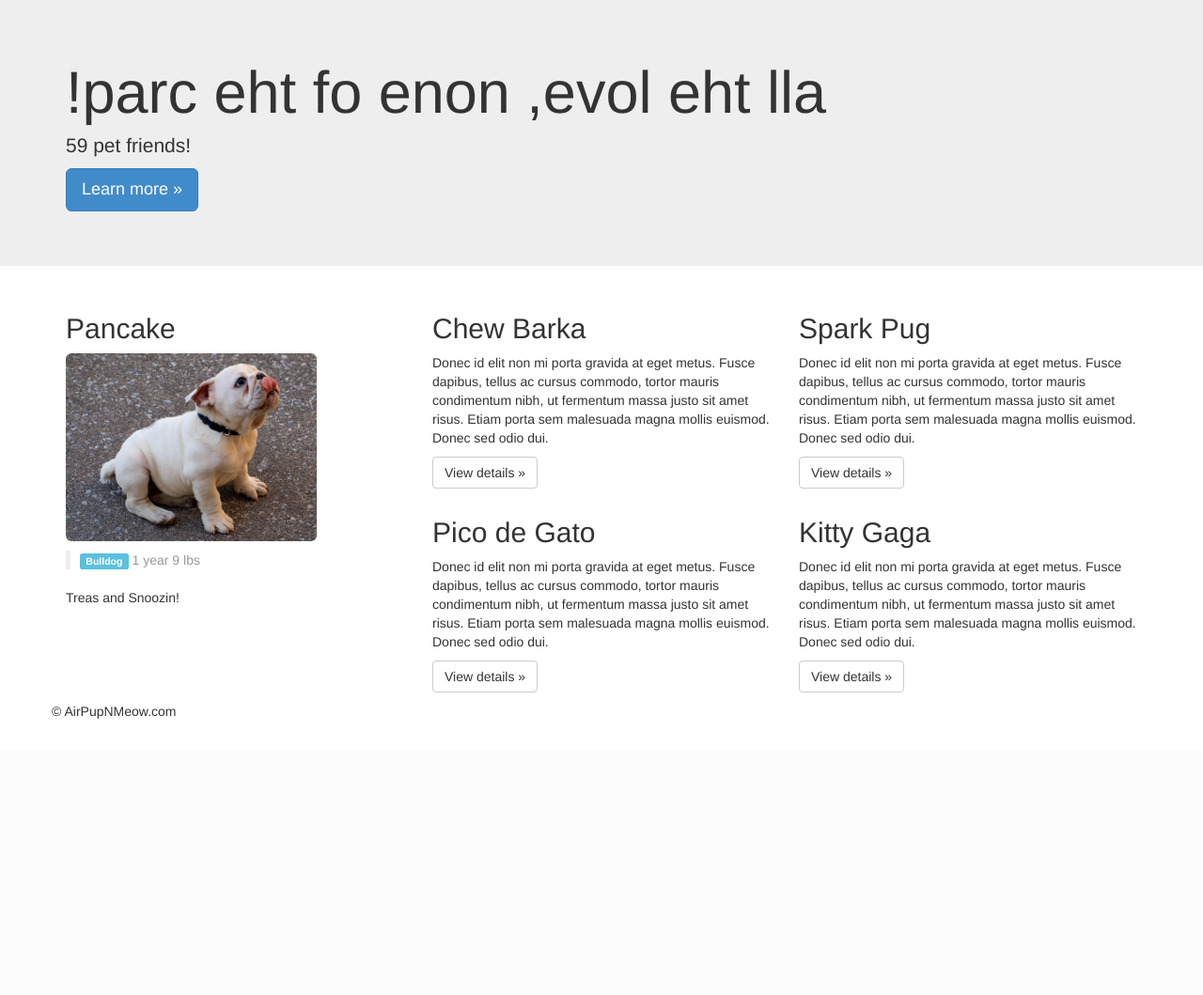
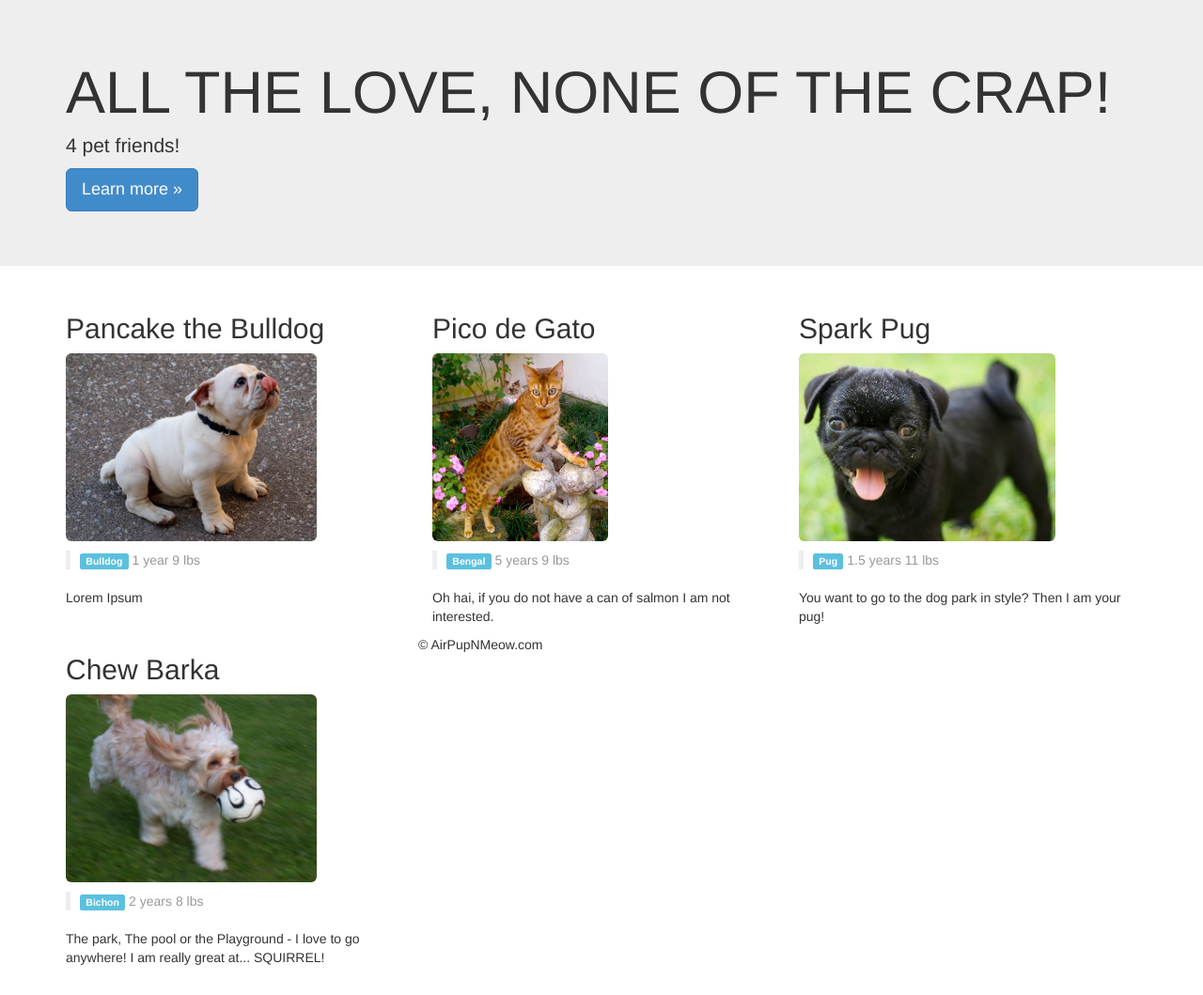
Before and after one commit to Protogenoi/SymfonyCasts_PHP_COURSE_ONE, a PHP site: page / in a window 1280 px wide. Shown: the part 51-1110 px from the top of the page at 94% size. Before the commit the page ends 816 px from the top, so only its background shows below. Run offline with PHP 8.4, Linux system fonts and the light colour scheme.

Commit message:
Completed Chapter 5: Arrays Level 3: We put Arrays in your Arrays!

```diff
--- a/index.php
+++ b/index.php
@@ -1,3 +1,47 @@
+<?php
+
+$pet1 = array(
+    'name' => 'Chew Barka',
+    'breed' => 'Bichon',
+    'age' => '2 years',
+    'weight' => 8,
+    'bio' => 'The park, The pool or the Playground - I love to go anywhere! I am really great at... SQUIRREL!',
+    'filename' => 'pet1.png'
+);
+
+$pet2 = array(
+    'name' => 'Spark Pug',
+    'breed' => 'Pug',
+    'age' => '1.5 years',
+    'weight' => 11,
+    'bio' => 'You want to go to the dog park in style? Then I am your pug!',
+    'filename' => 'pet2.png'
+);
+
+$pet3 = array(
+    'name' => 'Pico de Gato',
+    'breed' => 'Bengal',
+    'age' => '5 years',
+    'weight' => 9,
+    'bio' => 'Oh hai, if you do not have a can of salmon I am not interested.',
+    'filename' => 'pet3.png'
+);
+
+$pancake = array(
+    'name' => 'Pancake the Bulldog',
+    'age' => '1 year',
+    'weight' => 9,
+    'bio' => 'Lorem Ipsum',
+    'filename' => 'pancake.png'
+);
+$pancake['breed'] = 'Bulldog';
+
+$pets = [$pet1, $pet2, $pet3, $pancake];
+$pets = array_reverse($pets);
+
+$cleverWelcomeMessage = 'All the love, none of the crap!';
+$pupCount = count($pets);
+?>
 <!DOCTYPE html>
 <html lang="en">
 <head>
@@ -66,15 +110,7 @@
 <div class="jumbotron">
     <div class="container">
 
-
-            <?php
-
-            $cleverWelcomeMessage = 'All the love, none of the crap!';
-            $pupCount = rand(50, 100);
-
-            ?>
-
-            <h1><?php echo strrev(strtolower($cleverWelcomeMessage)); ?></h1>
+        <h1><?php echo strtoupper(strtolower($cleverWelcomeMessage)); ?></h1>
 
         <p><?php echo $pupCount; ?> pet friends!</p>
 
@@ -82,60 +118,26 @@
     </div>
 </div>
 
-    <?php
-
-    $pet1 = 'Chew Barka';
-    $pet2 = 'Spark Pug';
-    $pet3 = 'Pico de Gato';
-
-    $pancake = [
-        'name' => 'Pancake',
-        'age' => '1 year',
-        'weight' => 9,
-        'bio' => 'Treas and Snoozin!',
-        'filename' => 'pancake.png'
-    ];
-
-    $pancake['breed'] = 'Bulldog';
-
-    $pets = [$pet1, $pet2, $pet3];
-    $pets[] = 'Kitty Gaga';
-
-    ?>
-
 <div class="container">
     <div class="row">
+        <?php foreach ($pets as $cutepet) { ?>
             <div class="col-lg-4 pet-list-item">
-                <h2><?php echo $pancake['name']; ?></h2>
-                <img src="/images/<?php echo $pancake['filename']; ?>"
+                <h2><?php echo $cutepet['name']; ?></h2>
+                <img src="/images/<?php echo $cutepet['filename']; ?>"
                      class="img-rounded"/>
 
                 <blockquote class="pet-details">
-                    <span class="label label-info"><?php echo $pancake['breed']; ?></span>
-                    <?php echo $pancake['age']; ?>
-                    <?php echo $pancake['weight']; ?> lbs
+                    <span class="label label-info"><?php echo $cutepet['breed']; ?></span>
+                    <?php echo $cutepet['age']; ?>
+                    <?php echo $cutepet['weight']; ?> lbs
                 </blockquote>
 
                 <p>
-                    <?php echo $pancake['bio']; ?>
+                    <?php echo $cutepet['bio']; ?>
                 </p>
             </div>
 
-            <?php
-
-            foreach ($pets as $cutePet) {
-                echo '<div class="col-lg-4">';
-                echo '<h2>';
-                echo $cutePet;
-                echo '</h2>';
-                echo '<p>Donec id elit non mi porta gravida at eget metus. Fusce dapibus, tellus ac cursus commodo, tortor mauris
-                    condimentum nibh, ut fermentum massa justo sit amet risus. Etiam porta sem malesuada magna mollis
-                    euismod. Donec sed odio dui. </p>';
-                echo '<p><a class="btn btn-default" href="#">View details &raquo;</a></p>';
-                echo '</div>';
-            }
-            ?>
-
+        <?php } ?>
         <hr>
 
         <footer>
```
Lines whose indentation alone changed are shown as unchanged.
